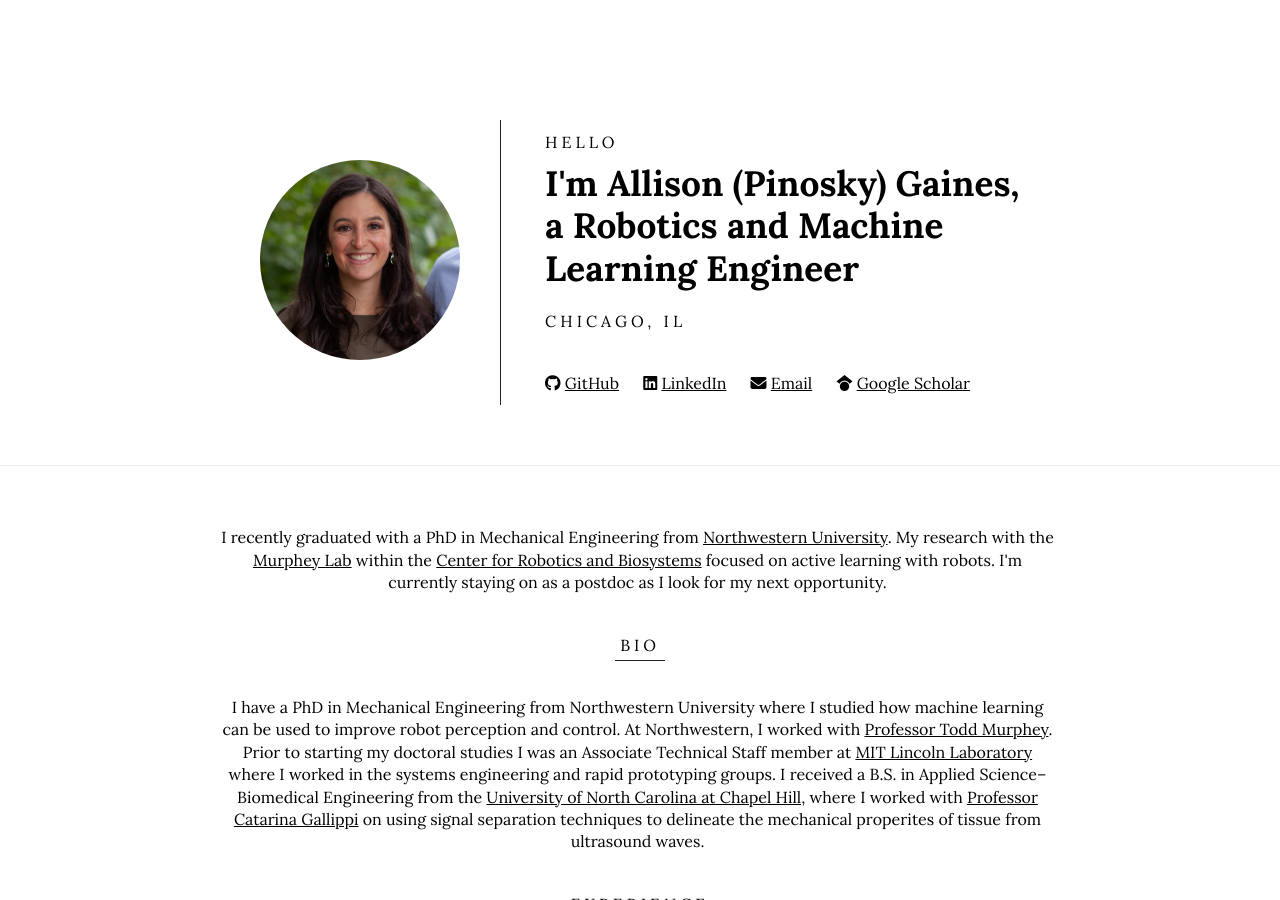
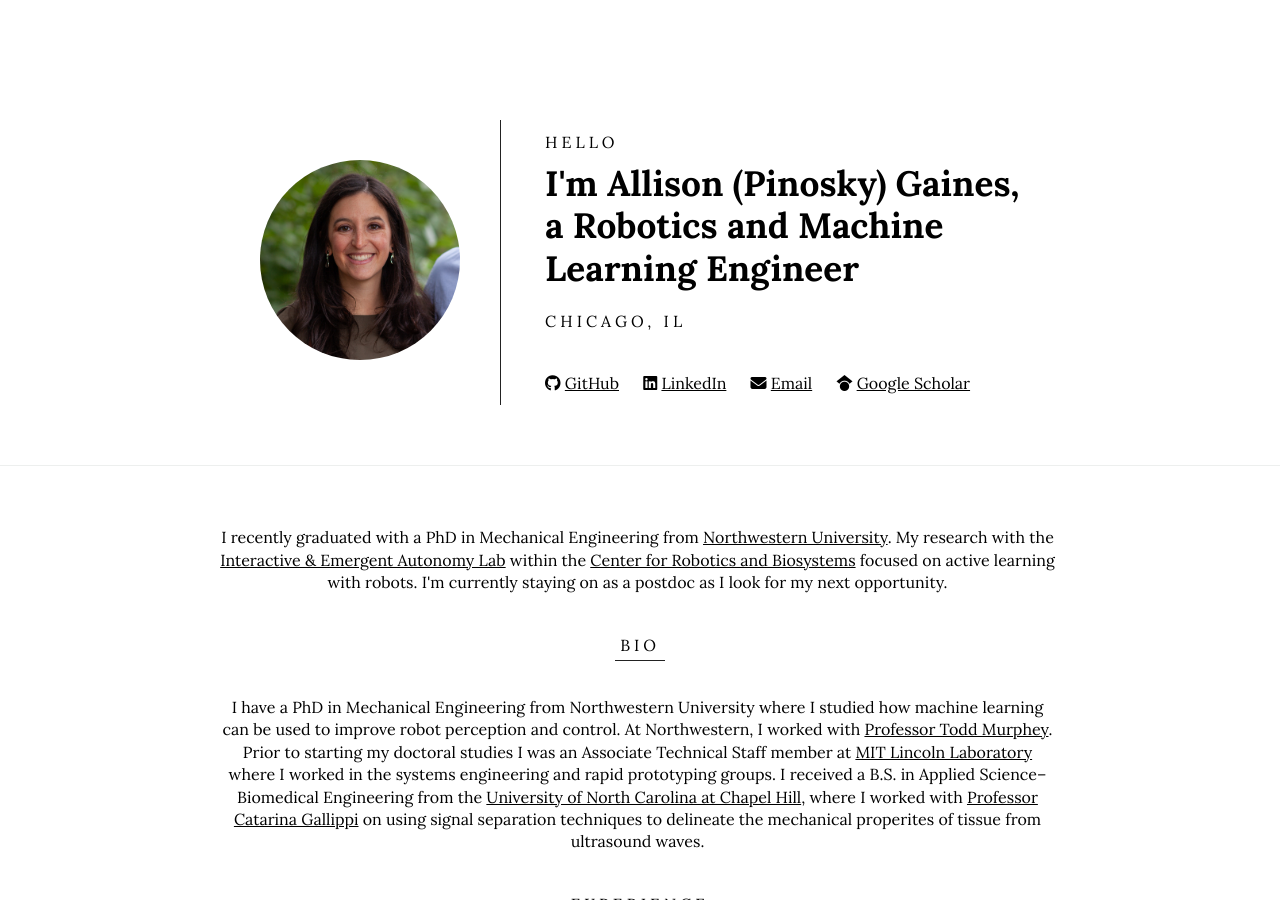
Before and after one commit to apinosky/apinosky.github.io, a Jekyll site: the page built from index.html, in a window 1280 px wide and 900 px high. Built offline with Jekyll 4.4.1, drawn with Linux system fonts in a browser that asks for light colours.

Commit message:
changed lab name in bio

```diff
--- a/_data/bio.yml
+++ b/_data/bio.yml
@@ -1,5 +1,5 @@
 mission: Bringing robots into the real world by designing efficient algorithms for planning, control and estimation.
-tldr: I recently graduated with a PhD in Mechanical Engineering from <a href="https://northwestern.edu/"  target="_blank" rel="noreferrer noopener">Northwestern University</a>. My research with the <a href="https://murpheylab.github.io/" target="_blank" rel="noreferrer noopener">Murphey Lab</a>  within the <a href="https://robotics.northwestern.edu/" target="_blank" rel="noreferrer noopener">Center for Robotics and Biosystems</a> focused on active learning with robots. I'm currently staying on as a postdoc as I look for my next opportunity.
+tldr: I recently graduated with a PhD in Mechanical Engineering from <a href="https://northwestern.edu/"  target="_blank" rel="noreferrer noopener">Northwestern University</a>. My research with the <a href="https://murpheylab.github.io/" target="_blank" rel="noreferrer noopener">Interactive & Emergent Autonomy Lab</a>  within the <a href="https://robotics.northwestern.edu/" target="_blank" rel="noreferrer noopener">Center for Robotics and Biosystems</a> focused on active learning with robots. I'm currently staying on as a postdoc as I look for my next opportunity.
 bio:  I have a PhD in Mechanical Engineering from Northwestern University where I studied how machine learning can be used to improve robot perception and control. At Northwestern, I worked with <a href="https://robotics.northwestern.edu/people/profiles/faculty/murphey-todd.html" target="_blank" rel="noreferrer noopener">Professor Todd Murphey</a>. Prior to starting my doctoral studies I was an Associate Technical Staff member at <a href="https://www.ll.mit.edu/" target="_blank" rel="noreferrer noopener">MIT Lincoln Laboratory</a> where I worked in the systems engineering and rapid prototyping groups. I received a B.S. in Applied Science–Biomedical Engineering from the <a href="https://www.unc.edu/"  target="_blank" rel="noreferrer noopener">University of North Carolina at Chapel Hill</a>, where I worked with <a href="https://bme.unc.edu/bme-person/caterina-gallippi/"   target="_blank" rel="noreferrer noopener">Professor Catarina Gallippi</a> on using signal separation techniques to delineate the mechanical properites of tissue from ultrasound waves.
 extracurricular: |
   In my free time, I enjoy reading, cooking, hiking, spending time with friends, and volunteering.
```
